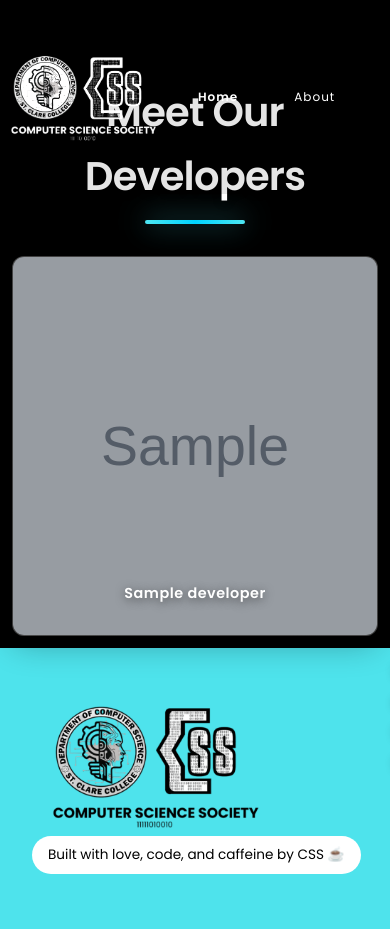
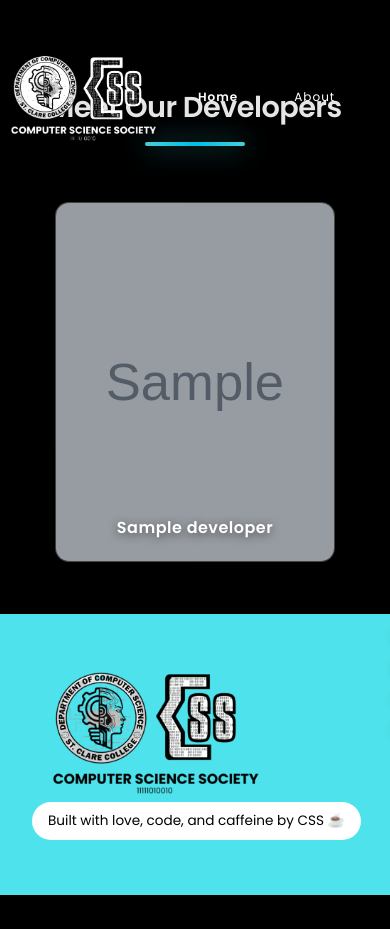
Before and after one commit to Wapauls/CSS-Blog-Website, a PHP site: page /index.php?page=developers in a window 390 px wide; the page is wider, and only the part inside the window is pictured. After the commit the page ends 895 px from the top of that part, so only its background shows below. Run offline with PHP 8.4, Linux system fonts and the light colour scheme; tables that the repository leaves empty hold one stand-in row (values such as "Sample post"); grey boxes marked "Sample" are stand-in pictures.

Commit message:
developer ui fix

```diff
--- a/user/developers.css
+++ b/user/developers.css
@@ -1,4 +1,4 @@
-/* Developers Page Styles */
+/* Developers Page Styles - Fixed Version */
 
 .developers-page {
   margin-top: 100px;
@@ -7,9 +7,9 @@
 
 .developer-title {
   text-align: center;
-  margin: 2rem auto 3rem;
+  margin: 1.5rem auto 2rem;
   color: #4ee6f2;
-  font-size: clamp(2.5rem, 6vw, 4rem);
+  font-size: clamp(1.8rem, 4vw, 2.5rem);
   font-weight: 800;
   text-shadow: 0 0 30px rgba(78, 230, 242, 0.4);
   position: relative;
@@ -17,33 +17,223 @@
   padding: 0 1rem;
   max-width: 1200px;
 }
-.developer-title::after { content: ''; display: block; width: 100px; height: 4px; background: linear-gradient(90deg, #4ee6f2, #00d4ff, #4ee6f2); margin: 0.75rem auto 0; border-radius: 2px; box-shadow: 0 0 20px rgba(78, 230, 242, 0.6); animation: pulse-glow 2s ease-in-out infinite alternate; }
-@keyframes pulse-glow { 0% { box-shadow: 0 0 20px rgba(78, 230, 242, 0.6);} 100% { box-shadow: 0 0 30px rgba(78, 230, 242, 0.8);} }
 
-.developers-section { display: grid; grid-template-columns: repeat(auto-fit, minmax(280px, 1fr)); width: 100%; gap: 1.5rem; max-width: 1200px; margin: 0 auto; padding: 1rem; justify-content: center; }
+.developer-title::after {
+  content: '';
+  display: block;
+  width: 100px;
+  height: 4px;
+  background: linear-gradient(90deg, #4ee6f2, #00d4ff, #4ee6f2);
+  margin: 0.75rem auto 0;
+  border-radius: 2px;
+  box-shadow: 0 0 20px rgba(78, 230, 242, 0.6);
+  animation: pulse-glow 2s ease-in-out infinite alternate;
+}
 
-.developer-card { position: relative; width: 100%; height: 420px; border-radius: 20px; overflow: hidden; background: linear-gradient(145deg, rgba(255,255,255,0.1) 0%, rgba(255,255,255,0.05) 100%); backdrop-filter: blur(10px); -webkit-backdrop-filter: blur(10px); border: 1px solid rgba(255, 255, 255, 0.2); box-shadow: 0 8px 32px rgba(0, 0, 0, 0.3), inset 0 1px 0 rgba(255, 255, 255, 0.1); display: flex; align-items: center; justify-content: center; color: white; cursor: pointer; transition: all 0.6s cubic-bezier(0.23, 1, 0.320, 1); margin: 0; }
-.developer-card:hover { transform: translateY(-10px); box-shadow: 0 20px 40px rgba(0, 0, 0, 0.4), 0 0 40px rgba(0, 200, 150, 0.3), inset 0 1px 0 rgba(255, 255, 255, 0.2); }
-.developer-card::before { content: ''; position: absolute; top: -2px; left: -2px; right: -2px; bottom: -2px; background: linear-gradient(45deg, #00c896, #20e3b2, #38f9d7, #1dd7a9); background-size: 400% 400%; border-radius: 22px; z-index: -1; opacity: 0; transition: opacity 0.6s ease; animation: borderGlow 3s linear infinite; }
-.developer-card:hover::before { opacity: 0.6; }
-@keyframes borderGlow { 0% { background-position: 0% 50%; } 50% { background-position: 100% 50%; } 100% { background-position: 0% 50%; } }
+@keyframes pulse-glow {
+  0% { box-shadow: 0 0 20px rgba(78, 230, 242, 0.6); }
+  100% { box-shadow: 0 0 30px rgba(78, 230, 242, 0.8); }
+}
 
-.developer-name-pretext { position: absolute; bottom: 30px; width: 100%; text-align: center; font-weight: 700; font-size: 1.2rem; color: #fff; text-shadow: 0 2px 10px rgba(0, 0, 0, 0.5); transition: all 0.8s cubic-bezier(0.23, 1, 0.320, 1); z-index: 6; letter-spacing: 0.5px; }
-.developer-card:hover .developer-name-pretext { transform: translateY(-60px) scale(0.8); opacity: 0; filter: blur(5px); }
+.developers-section {
+  width: 100%;
+  max-width: 1200px;
+  margin: 0 auto;
+  display: flex;
+  justify-content: center;
+}
 
-.developer-image-card { position: absolute; top: 0; left: 0; width: 100%; height: 100%; object-fit: cover; transition: all 0.8s cubic-bezier(0.23, 1, 0.320, 1); z-index: 1; filter: brightness(0.7) contrast(1.1); }
-.developer-card:hover .developer-image-card { transform: scale(1.15); filter: blur(3px) saturate(40%) brightness(0.4); }
+.developers-grid {
+  display: grid;
+  grid-template-columns: repeat(5, 1fr);
+  width: 100%;
+  max-width: 1400px;
+  gap: 2rem 1.5rem;
+  justify-content: center;
+  justify-items: center;
+  margin: 0 auto;
+  padding: 2rem 0;
+}
 
-.developer-container { position: absolute; top: 0; left: 0; width: 100%; height: 100%; background: linear-gradient(to top, rgba(0, 0, 0, 0.95) -20%, rgba(0, 0, 0, 0.7) 20%, rgba(0, 0, 0, 0.3) 70%, transparent 100%); z-index: 3; display: flex; flex-direction: column; align-items: center; justify-content: space-between; padding: 25px 20px; transform: translateY(100%); transition: transform 1s cubic-bezier(0.23, 1, 0.320, 1); }
-.developer-card:hover .developer-container { transform: translateY(0); }
+.developer-card {
+  position: relative;
+  width: 280px;
+  height: 380px;
+  border-radius: 18px;
+  overflow: hidden;
+  background: linear-gradient(145deg, rgba(255,255,255,0.1) 0%, rgba(255,255,255,0.05) 100%);
+  -webkit-backdrop-filter: blur(10px);
+  backdrop-filter: blur(10px);
+  border: 1px solid rgba(255, 255, 255, 0.2);
+  box-shadow:
+    0 8px 32px rgba(0, 0, 0, 0.3),
+    inset 0 1px 0 rgba(255, 255, 255, 0.1);
+  display: flex;
+  align-items: center;
+  justify-content: center;
+  color: white;
+  cursor: pointer;
+  transition: all 0.6s cubic-bezier(0.23, 1, 0.320, 1);
+  margin: 1rem 0;
+  isolation: isolate;
+  z-index: 1;
+}
 
-.developer-profile-image { width: 90px; height: 90px; border-radius: 50%; border: 3px solid rgba(255, 255, 255, 0.8); object-fit: cover; background-color: #000; opacity: 0; transform: translateY(30px) scale(0.8); transition: all 0.8s cubic-bezier(0.23, 1, 0.320, 1); box-shadow: 0 8px 25px rgba(0, 0, 0, 0.4); position: relative; }
-.developer-profile-image::after { content: ''; position: absolute; top: -3px; left: -3px; right: -3px; bottom: -3px; border-radius: 50%; background: linear-gradient(45deg, #00c896, #20e3b2, #38f9d7); z-index: -1; opacity: 0; transition: opacity 0.3s ease; }
-.developer-card:hover .developer-profile-image { opacity: 1; transform: translateY(0) scale(1); }
-.developer-card:hover .developer-profile-image::after { opacity: 0.7; }
+.developer-card:hover {
+  transform: translateY(-15px) scale(1.02);
+  box-shadow:
+    0 25px 50px rgba(0, 0, 0, 0.5),
+    0 0 60px rgba(0, 200, 150, 0.4),
+    inset 0 1px 0 rgba(255, 255, 255, 0.2);
+  z-index: 10;
+}
 
-.developer-top { display: flex; flex-direction: column; align-items: center; gap: 8px; margin-top: 15px; opacity: 0; transform: translateY(30px); transition: all 0.8s cubic-bezier(0.23, 1, 0.320, 1) 0.3s; width: 100%; text-align: center; }
-.developer-card:hover .developer-top { opacity: 1; transform: translateY(0); }
+.developer-card::before {
+  content: '';
+  position: absolute;
+  top: -2px;
+  left: -2px;
+  right: -2px;
+  bottom: -2px;
+  background: linear-gradient(45deg, #00c896, #20e3b2, #38f9d7, #1dd7a9);
+  background-size: 400% 400%;
+  border-radius: 22px;
+  z-index: -1;
+  opacity: 0;
+  transition: opacity 0.6s ease;
+  animation: borderGlow 3s linear infinite;
+}
+
+.developer-card:hover::before {
+  opacity: 0.6;
+}
+
+@keyframes borderGlow {
+  0% { background-position: 0% 50%; }
+  50% { background-position: 100% 50%; }
+  100% { background-position: 0% 50%; }
+}
+
+.developer-name-pretext {
+  position: absolute;
+  bottom: 30px;
+  left: 50%;
+  transform: translateX(-50%);
+  width: calc(100% - 2rem);
+  text-align: center;
+  font-weight: 700;
+  font-size: 1.2rem;
+  color: #fff;
+  text-shadow: 0 2px 10px rgba(0, 0, 0, 0.5);
+  transition: all 0.8s cubic-bezier(0.23, 1, 0.320, 1);
+  z-index: 6;
+  letter-spacing: 0.5px;
+  word-break: break-word;
+  -webkit-hyphens: auto;
+  hyphens: auto;
+}
+
+.developer-card:hover .developer-name-pretext {
+  transform: translateX(-50%) translateY(-60px) scale(0.8);
+  opacity: 0;
+  filter: blur(5px);
+}
+
+.developer-image-card {
+  position: absolute;
+  top: 0;
+  left: 0;
+  width: 100%;
+  height: 100%;
+  object-fit: cover;
+  transition: all 0.8s cubic-bezier(0.23, 1, 0.320, 1);
+  z-index: 1;
+  filter: brightness(0.7) contrast(1.1);
+}
+
+.developer-card:hover .developer-image-card {
+  transform: scale(1.15);
+  filter: blur(3px) saturate(40%) brightness(0.4);
+}
+
+.developer-container {
+  position: absolute;
+  top: 0;
+  left: 0;
+  width: 100%;
+  height: 100%;
+  background: linear-gradient(to top, rgba(0, 0, 0, 0.95) -20%, rgba(0, 0, 0, 0.7) 20%, rgba(0, 0, 0, 0.3) 70%, transparent 100%);
+  z-index: 3;
+  display: flex;
+  flex-direction: column;
+  align-items: center;
+  justify-content: space-between;
+  padding: 25px 20px;
+  transform: translateY(100%);
+  transition: transform 1s cubic-bezier(0.23, 1, 0.320, 1);
+}
+
+.developer-card:hover .developer-container {
+  transform: translateY(0);
+}
+
+.developer-profile-image {
+  width: 90px;
+  height: 90px;
+  border-radius: 50%;
+  border: 3px solid rgba(255, 255, 255, 0.8);
+  object-fit: cover;
+  background-color: #000;
+  opacity: 0;
+  transform: translateY(30px) scale(0.8);
+  transition: all 0.8s cubic-bezier(0.23, 1, 0.320, 1);
+  box-shadow: 0 8px 25px rgba(0, 0, 0, 0.4);
+  position: relative;
+  flex-shrink: 0;
+}
+
+.developer-profile-image::after {
+  content: '';
+  position: absolute;
+  top: -3px;
+  left: -3px;
+  right: -3px;
+  bottom: -3px;
+  border-radius: 50%;
+  background: linear-gradient(45deg, #00c896, #20e3b2, #38f9d7);
+  z-index: -1;
+  opacity: 0;
+  transition: opacity 0.3s ease;
+}
+
+.developer-card:hover .developer-profile-image {
+  opacity: 1;
+  transform: translateY(0) scale(1);
+}
+
+.developer-card:hover .developer-profile-image::after {
+  opacity: 0.7;
+}
+
+.developer-top {
+  display: flex;
+  flex-direction: column;
+  align-items: center;
+  gap: 8px;
+  margin-top: 15px;
+  opacity: 0;
+  transform: translateY(30px);
+  transition: all 0.8s cubic-bezier(0.23, 1, 0.320, 1) 0.3s;
+  width: 100%;
+  text-align: center;
+  flex-shrink: 0;
+}
+
+.developer-card:hover .developer-top {
+  opacity: 1;
+  transform: translateY(0);
+}
+
 .developer-top strong {
   font-size: clamp(1.1rem, 2.5vw, 1.4rem);
   font-weight: 700;
@@ -52,47 +242,176 @@
   -webkit-text-fill-color: transparent;
   background-clip: text;
   letter-spacing: 0.5px;
+  word-break: break-word;
+  -webkit-hyphens: auto;
+  hyphens: auto;
+  line-height: 1.2;
 }
+
 .developer-role {
   font-size: clamp(0.85rem, 2vw, 1rem);
   opacity: 0.9;
   color: #38f9d7;
   font-weight: 500;
   letter-spacing: 0.3px;
+  word-break: break-word;
+  -webkit-hyphens: auto;
+  hyphens: auto;
+  line-height: 1.3;
 }
 
-.developer-middle { margin: 15px 0; opacity: 0; transform: translateY(30px); transition: all 0.8s cubic-bezier(0.23, 1, 0.320, 1) 0.5s; width: 100%; text-align: center; }
-.developer-card:hover .developer-middle { opacity: 1; transform: translateY(0); }
+.developer-middle {
+  margin: 15px 0;
+  opacity: 0;
+  transform: translateY(30px);
+  transition: all 0.8s cubic-bezier(0.23, 1, 0.320, 1) 0.5s;
+  width: 100%;
+  text-align: center;
+  flex: 1;
+  overflow: hidden;
+  display: flex;
+  align-items: center;
+  justify-content: center;
+}
+
+.developer-card:hover .developer-middle {
+  opacity: 1;
+  transform: translateY(0);
+}
+
 .developer-middle .content {
   font-size: clamp(0.8rem, 1.8vw, 0.9rem);
   line-height: 1.5;
   color: rgba(255, 255, 255, 0.9);
   font-weight: 400;
+  word-break: break-word;
+  -webkit-hyphens: auto;
+  hyphens: auto;
+  overflow: hidden;
+  text-overflow: ellipsis;
+  display: -webkit-box;
+  -webkit-line-clamp: 3;
+  line-clamp: 3;
+  -webkit-box-orient: vertical;
 }
 
-.developer-bottom { height: 80px; overflow-x: hidden; overflow-y: auto; display: flex; gap: 8px; justify-content: space-between; flex-wrap: wrap; padding: 8px 4px; opacity: 0; transform: translateY(30px); transition: all 0.8s cubic-bezier(0.23, 1, 0.320, 1) 0.7s; scrollbar-width: none; -ms-overflow-style: none; width: 100%; }
-.developer-card:hover .developer-bottom { opacity: 1; transform: translateY(0); }
-.developer-bottom::-webkit-scrollbar { display: none; }
-.skill i { margin-right: 6px; font-size: 1rem; color: #4ee6f2; vertical-align: middle; transition: color 0.3s ease, transform 0.3s ease; }
-.skill a { text-decoration: none; color: rgba(255, 255, 255, 0.9); font-weight: 500; transition: color 0.3s ease; }
-.skill:hover i { color: #38f9d7; transform: scale(1.1); }
-.skill:hover a { color: #38f9d7; text-shadow: 0 0 8px rgba(56, 249, 215, 0.5); }
+.developer-bottom {
+  min-height: 80px;
+  max-height: 80px;
+  overflow-x: hidden;
+  overflow-y: auto;
+  display: flex;
+  gap: 8px;
+  justify-content: center;
+  flex-wrap: wrap;
+  padding: 8px 4px;
+  opacity: 0;
+  transform: translateY(30px);
+  transition: all 0.8s cubic-bezier(0.23, 1, 0.320, 1) 0.7s;
+  scrollbar-width: thin;
+  scrollbar-color: rgba(78, 230, 242, 0.5) transparent;
+  width: 100%;
+  flex-shrink: 0;
+  align-content: flex-start;
+}
+
+.developer-card:hover .developer-bottom {
+  opacity: 1;
+  transform: translateY(0);
+}
+
+.developer-bottom::-webkit-scrollbar {
+  width: 4px;
+}
+
+.developer-bottom::-webkit-scrollbar-track {
+  background: transparent;
+}
+
+.developer-bottom::-webkit-scrollbar-thumb {
+  background-color: rgba(78, 230, 242, 0.5);
+  border-radius: 2px;
+}
+
+.skill {
+  display: flex;
+  align-items: center;
+  white-space: nowrap;
+  font-size: 0.85rem;
+  transition: all 0.3s ease;
+}
+
+.skill i {
+  margin-right: 6px;
+  font-size: 1rem;
+  color: #4ee6f2;
+  vertical-align: middle;
+  transition: color 0.3s ease, transform 0.3s ease;
+  flex-shrink: 0;
+}
+
+.skill a {
+  text-decoration: none;
+  color: rgba(255, 255, 255, 0.9);
+  font-weight: 500;
+  transition: color 0.3s ease;
+}
+
+.skill:hover i {
+  color: #38f9d7;
+  transform: scale(1.1);
+}
+
+.skill:hover a {
+  color: #38f9d7;
+  text-shadow: 0 0 8px rgba(56, 249, 215, 0.5);
+}
 
 /* Enhanced Mobile Responsive Design */
+@media (min-width: 1600px) {
+  .developers-grid {
+    grid-template-columns: repeat(5, 1fr);
+    max-width: 1600px;
+    gap: 2.5rem 1.8rem;
+  }
+
+  .developer-card {
+    width: 240px;
+    height: 400px;
+    border-radius: 20px;
+  }
+}
+
+@media (max-width: 1200px) {
+  .developers-grid {
+    grid-template-columns: repeat(4, 1fr);
+    gap: 2rem 1.4rem;
+    max-width: 1200px;
+  }
+
+  .developer-card {
+    width: 210px;
+    height: 370px;
+  }
+}
+
 @media (max-width: 1024px) {
   .developers-page {
     padding: 1.5rem 1rem;
     margin-top: 80px;
   }
 
-  .developers-section {
-    grid-template-columns: repeat(auto-fit, minmax(280px, 1fr));
-    gap: 1.5rem;
-    padding: 1rem;
+  .developers-grid {
+    grid-template-columns: repeat(3, 1fr);
+    gap: 2rem 1.3rem;
+    padding: 1.5rem 0;
+    max-width: 1000px;
   }
 
   .developer-card {
-    height: 420px;
+    width: 200px;
+    height: 360px;
+    border-radius: 16px;
   }
 }
 
@@ -106,32 +425,47 @@
     margin: 1rem auto 2rem;
   }
 
-  .developers-section {
-    grid-template-columns: repeat(auto-fit, minmax(260px, 1fr));
-    gap: 1.5rem;
-    padding: 0.5rem;
+  .developers-grid {
+    grid-template-columns: repeat(2, 1fr);
+    gap: 1.8rem 1.2rem;
+    padding: 1.5rem 0;
+    max-width: 800px;
   }
 
   .developer-card {
-    height: 400px;
+    width: 190px;
+    height: 350px;
     border-radius: 15px;
   }
 
   .developer-profile-image {
-    width: 80px;
-    height: 80px;
+    width: 75px;
+    height: 75px;
   }
 
   .developer-name-pretext {
-    font-size: 1rem;
+    font-size: 1.1rem;
+    bottom: 25px;
+  }
+
+  .developer-bottom {
+    min-height: 70px;
+    max-height: 70px;
   }
 }
 
 @media (max-width: 600px) {
-  .developers-section {
-    grid-template-columns: 1fr;
-    gap: 1.25rem;
-    padding: 0;
+  .developers-grid {
+    grid-template-columns: repeat(2, 1fr);
+    gap: 1.5rem 1rem;
+    padding: 1.5rem 0;
+    max-width: 600px;
+  }
+
+  .developer-card {
+    width: 180px;
+    height: 340px;
+    border-radius: 14px;
   }
 }
 
@@ -142,16 +476,20 @@
   }
 
   .developer-title {
-    margin: 0.5rem auto 1.5rem;
+    margin: 0.75rem auto 1.5rem;
   }
 
-  .developers-section {
-    gap: 1rem;
+  .developers-grid {
+    grid-template-columns: 1fr;
+    gap: 2rem;
+    padding: 1.5rem 1rem;
+    justify-items: center;
   }
 
   .developer-card {
-    height: 380px;
-    border-radius: 12px;
+    width: min(280px, 90vw);
+    height: 360px;
+    border-radius: 14px;
   }
 
   .developer-profile-image {
@@ -160,13 +498,92 @@
   }
 
   .developer-name-pretext {
-    font-size: 0.9rem;
+    font-size: 1rem;
+    bottom: 20px;
   }
 
   .developer-bottom {
-    height: 70px;
+    min-height: 60px;
+    max-height: 60px;
+  }
+
+  .developer-container {
+    padding: 20px 15px;
   }
 }
 
-@media (prefers-reduced-motion: reduce) { .developer-card, .developer-card::before, .developer-profile-image, .developer-top, .developer-middle, .developer-bottom, .skill, .developer-name-pretext, .developer-image-card, .developer-container { transition: none; animation: none; } .developer-card:hover { transform: none; } }
-@media (prefers-contrast: high) { .developer-card { border: 2px solid #fff; background: rgba(0, 0, 0, 0.9); } .developer-card:hover { border-color: #4ee6f2; } .developer-top strong { color: #fff; -webkit-text-fill-color: #fff; } .developer-middle .content { color: #fff; } .skill { background: rgba(255, 255, 255, 0.2); border-color: #fff; } }
+@media (max-width: 360px) {
+  .developers-grid {
+    padding: 1rem 0.5rem;
+  }
+
+  .developer-card {
+    width: min(260px, 95vw);
+    height: 340px;
+  }
+
+  .developer-profile-image {
+    width: 65px;
+    height: 65px;
+  }
+}
+
+/* Accessibility and Performance */
+@media (prefers-reduced-motion: reduce) {
+  .developer-card,
+  .developer-card::before,
+  .developer-profile-image,
+  .developer-top,
+  .developer-middle,
+  .developer-bottom,
+  .skill,
+  .developer-name-pretext,
+  .developer-image-card,
+  .developer-container {
+    transition: none !important;
+    animation: none !important;
+  }
+
+  .developer-card:hover {
+    transform: none;
+  }
+}
+
+@media (prefers-contrast: high) {
+  .developer-card {
+    border: 2px solid #fff;
+    background: rgba(0, 0, 0, 0.9);
+  }
+
+  .developer-card:hover {
+    border-color: #4ee6f2;
+  }
+
+  .developer-top strong {
+    color: #fff !important;
+    -webkit-text-fill-color: #fff !important;
+  }
+
+  .developer-middle .content {
+    color: #fff !important;
+  }
+
+  .skill {
+    background: rgba(255, 255, 255, 0.2);
+    border: 1px solid #fff;
+    padding: 4px 8px;
+    border-radius: 4px;
+  }
+}
+
+/* Focus states for accessibility */
+.developer-card:focus-visible {
+  outline: 2px solid #4ee6f2;
+  outline-offset: 2px;
+}
+
+.skill a:focus-visible {
+  outline: 2px solid #4ee6f2;
+  outline-offset: 1px;
+  border-radius: 2px;
+}
--- a/user/index.php
+++ b/user/index.php
@@ -933,8 +933,9 @@
 
 <?php elseif ($current_page === 'developers'): ?>
         <div class="developers-page">
+            <h1 class="developer-title">Meet Our Developers</h1>
             <section class="developers-section">
-        <h1 class="developer-title">Meet Our Developers</h1>
+                <div class="developers-grid">
                     <?php if ($dev_entries && $dev_entries->num_rows > 0): ?>
                         <?php while ($row = $dev_entries->fetch_assoc()): ?>
                 <article class="developer-card">
@@ -998,6 +999,7 @@
                             <p>We're working on showcasing our amazing development team. Check back soon!</p>
                         </div>
                     <?php endif; ?>
+                </div>
             </section>
         </div>
     <?php endif; ?>
```
Lines whose indentation alone changed are shown as unchanged.
